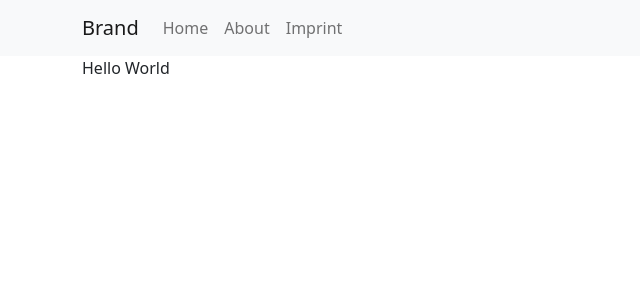
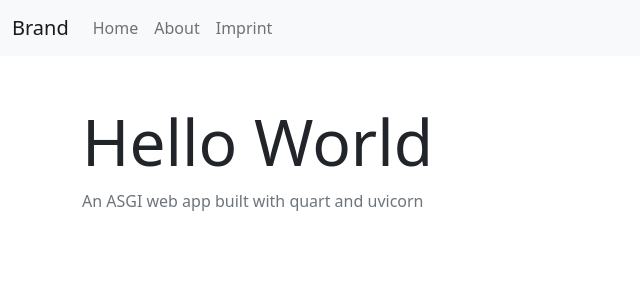
Before and after one commit to MoritzSchaller/QuartUvicornTemplate, a Python web app: template app/templates/root.html in a window 1280 px wide. Shown: the top 300 px of the page, without its empty margins (0-640 px from the left). Run offline with Jinja, Linux system fonts and the light colour scheme; the template is opened without the code that fills it, so the values that code supplies are empty.

Commit message:
Changes to layout and docker run command

```diff
--- a/app/templates/layout.html
+++ b/app/templates/layout.html
@@ -8,8 +8,8 @@
     <title>Document</title>
 </head>
 <body>
-    <nav class="navbar navbar-expand-lg navbar-light bg-light">
-        <div class="container">
+    <nav class="navbar navbar-expand-sm navbar-light bg-light">
+        <div class="container-fluid">
           <a class="navbar-brand" href="#">Brand</a>
           <button class="navbar-toggler" type="button" data-bs-toggle="collapse" data-bs-target="#navbarNavAltMarkup" aria-controls="navbarNavAltMarkup" aria-expanded="false" aria-label="Toggle navigation">
             <span class="navbar-toggler-icon"></span>
--- a/app/templates/root.html
+++ b/app/templates/root.html
@@ -3,7 +3,8 @@
 {% block content %}
 
 <div class="container">
-    <p>Hello World</p>
+    <h1 class="display-3 mt-5">Hello World</h1>
+    <p class="text-muted mb-4">An ASGI web app built with quart and uvicorn</p>
 </div>
 
 {% endblock %}
```
Also changed, not shown: readme.md.
